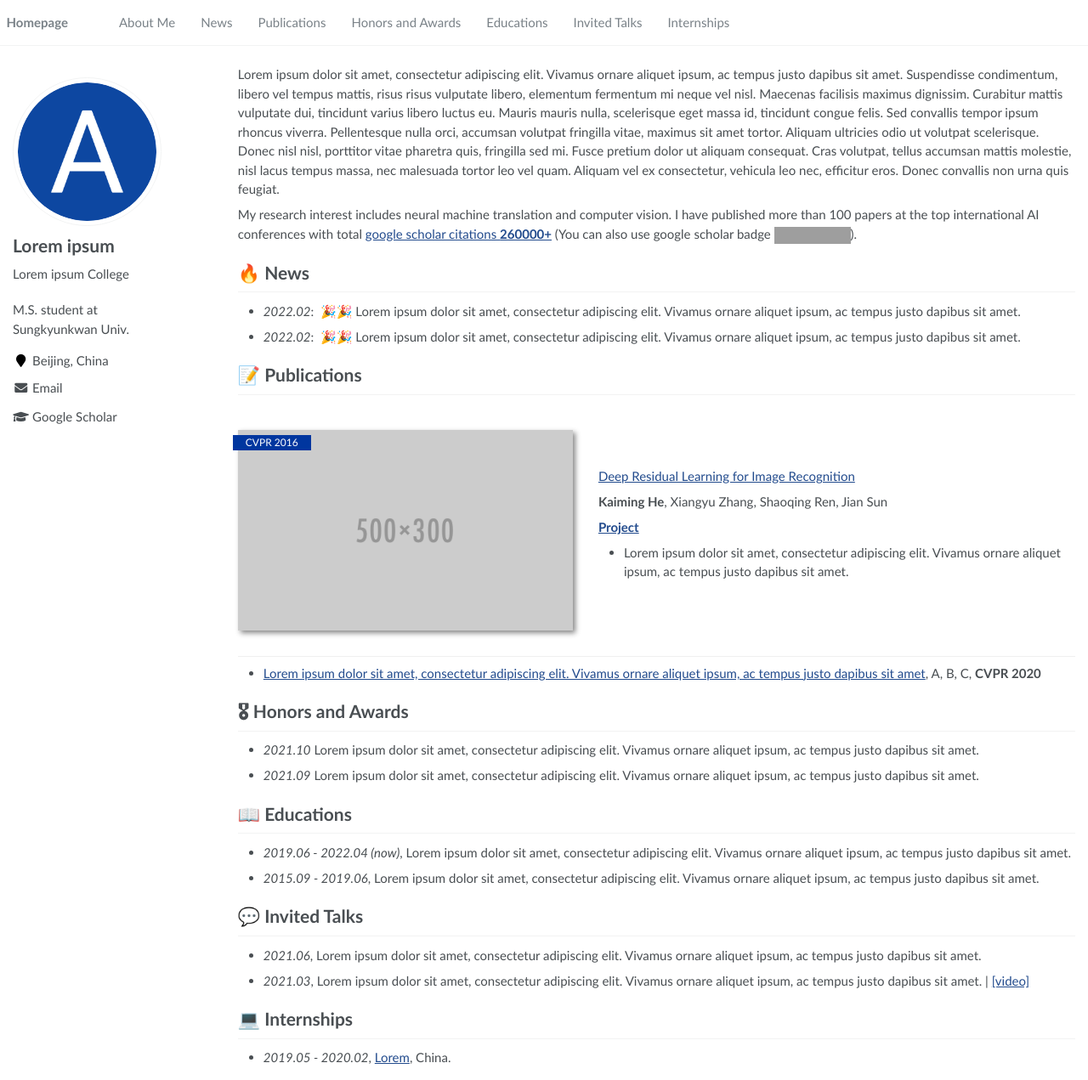
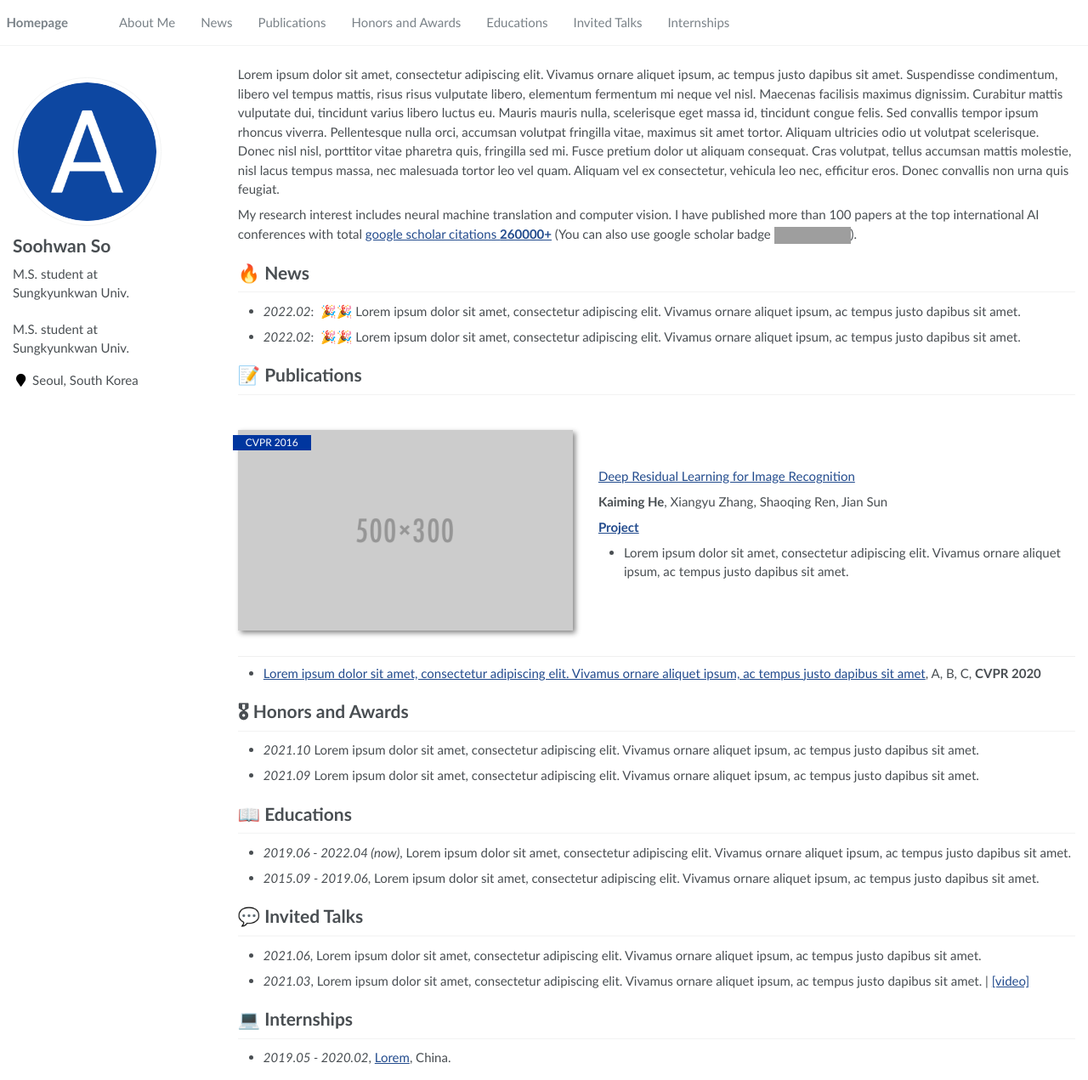
Before and after one commit to soohwan-so/soohwan-so.github.io, a Jekyll site: the page built from _pages/about.md, in a window 1280 px wide and 1271 px high. Shown: the whole window at 85% size. Built offline with Jekyll 4.4.1, drawn with Linux system fonts in a browser that asks for light colours; grey boxes are pictures that could not be loaded.

Commit message:
Update _config.yml

```diff
--- a/_config.yml
+++ b/_config.yml
@@ -21,14 +21,14 @@ baidu_site_verification  :  # get baidu_site_verification from https://ziyuan.ba
 
 # Site Author
 author:
-  name             : "Lorem ipsum"
+  name             : "Soohwan So"
   avatar           : "images/android-chrome-512x512.png"
-  bio              : "Lorem ipsum College"
-  location         : "Beijing, China"
+  bio              : "M.S. student at Sungkyunkwan Univ."
+  location         : "Seoul, South Korea"
   employer         :
   pubmed           :
-  googlescholar    : "https://scholar.google.com/citations?user=YOUR_GOOGLE_SCHOLAR_ID"
-  email            : "Lorem@ipsum.com"
+  googlescholar    : #"https://scholar.google.com/citations?user=YOUR_GOOGLE_SCHOLAR_ID"
+  # email            : "Lorem@ipsum.com"
   researchgate     :  # e.g., "https://www.researchgate.net/profile/yourprofile"
   uri              :
   bitbucket        :
```
